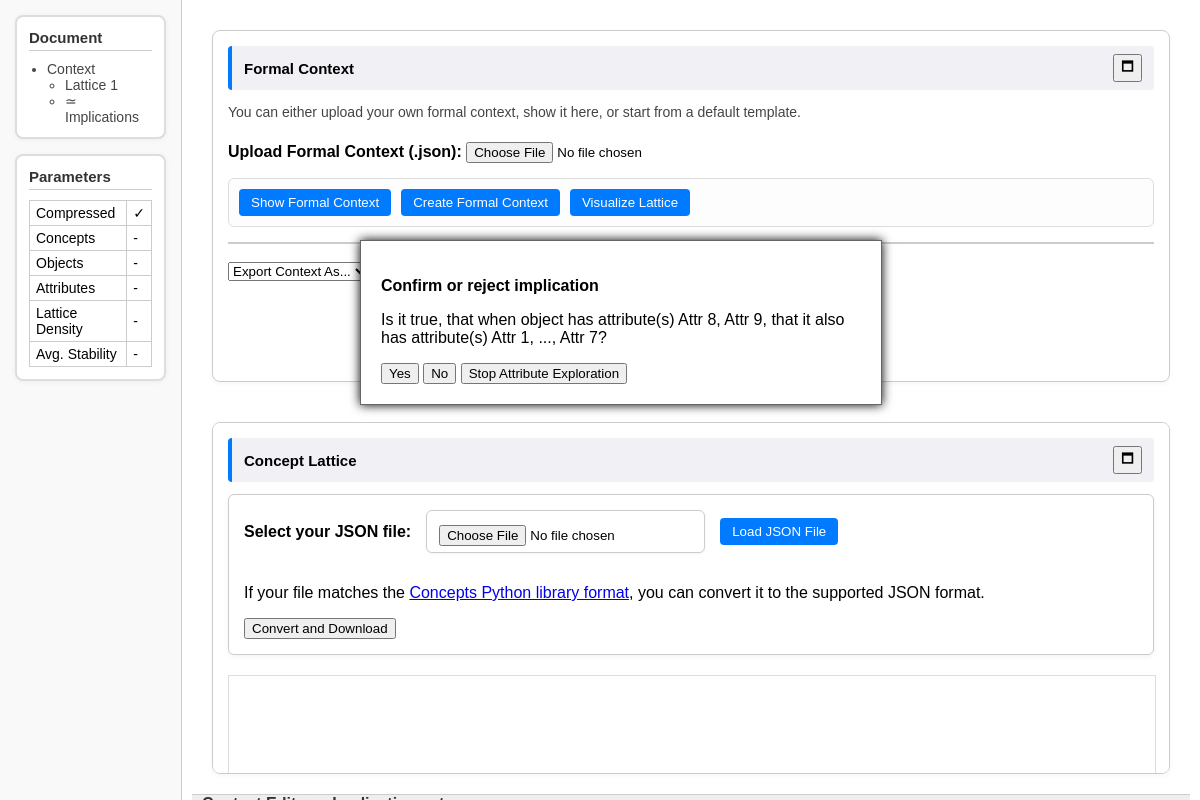
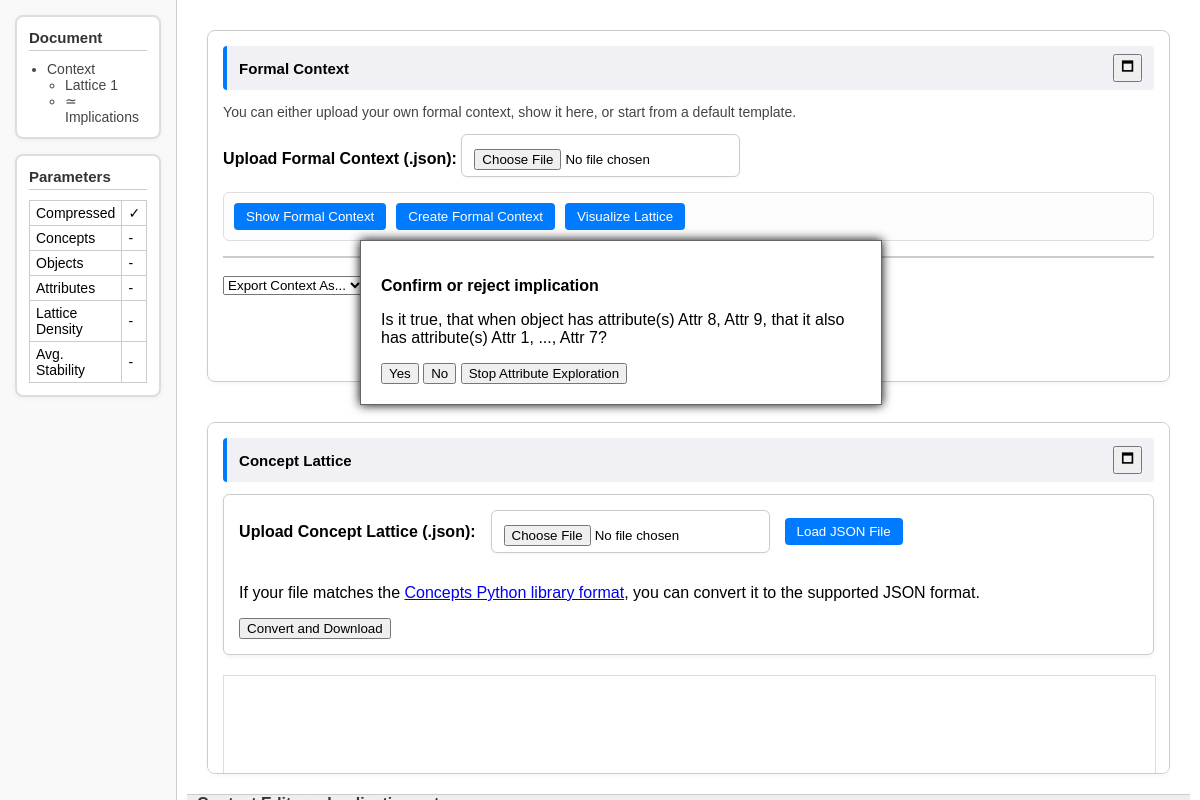
Before and after one commit to fabiolahodo/Concept-Lattice-Visualization-Tool, an Electron app: page src/views/explorer.html in a window 1200 px wide. Drawn offline with nearby package versions, Linux system fonts and the light colour scheme.

Commit message:
Update explorer

```diff
--- a/src/views/explorer.html
+++ b/src/views/explorer.html
@@ -71,7 +71,9 @@
    <!-- File Upload -->
    <div style="margin-top:10px;">
    <label for="upload-json"><strong>Upload Formal Context (.json):</strong></label>
+   <div id="file-input-wrapper">
    <input type="file" id="upload-json" accept=".json">
+   </div>
   </div>
 
 
@@ -113,12 +115,12 @@
           <button>🗖</button>
           </div>
 
-          <!-- Upload and Load Section -->
+<!-- Upload and Load Section -->
 <div id="json-upload-container">
   <div id="json-upload-flex">
 
     <!-- ✅ Only this box will wrap Choose File + selected file name -->
-      <label for="file-upload"><strong>Select your JSON file:</strong></label>
+      <label for="file-upload"><strong>Upload Concept Lattice (.json):</strong></label>
 
       <!-- ✅ Wrap only the input in a box -->
     <div id="file-input-wrapper">
```
Also changed, not shown: src/views/explorer.css (+4 -8 lines).
